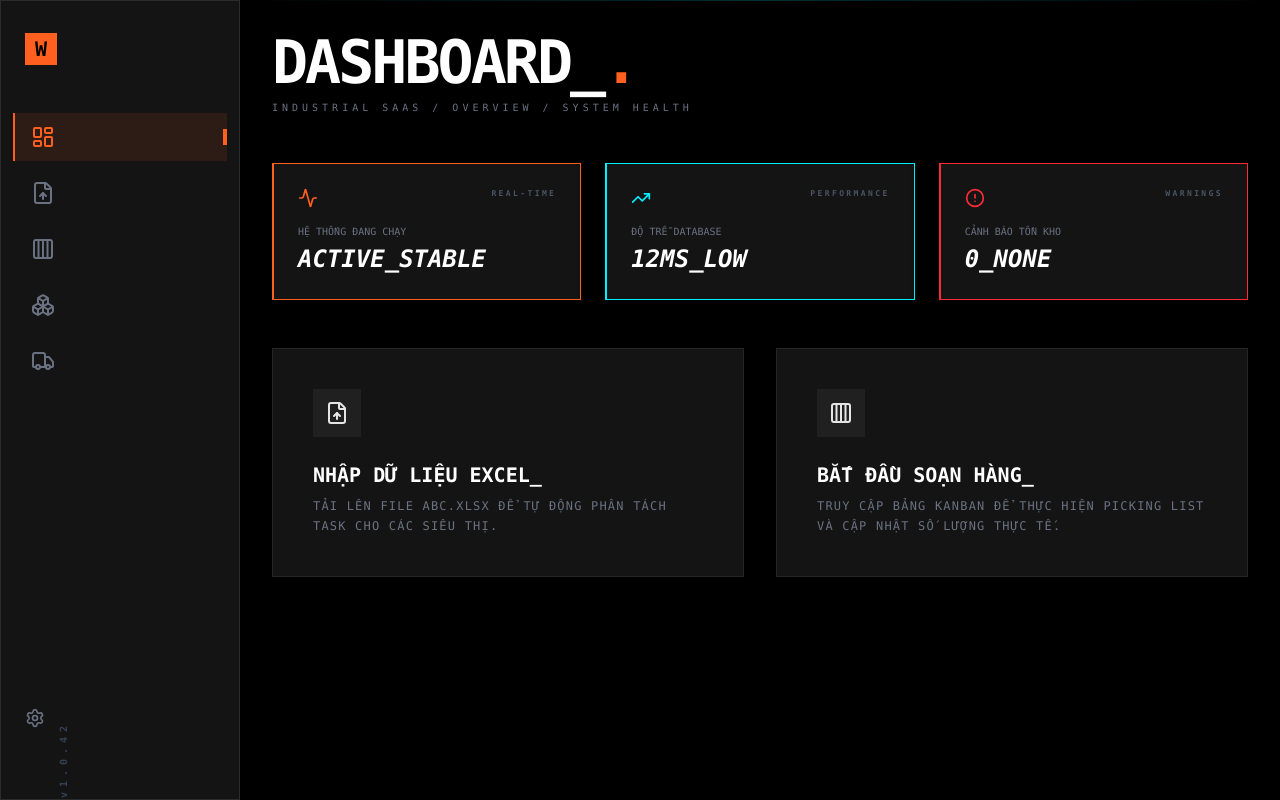
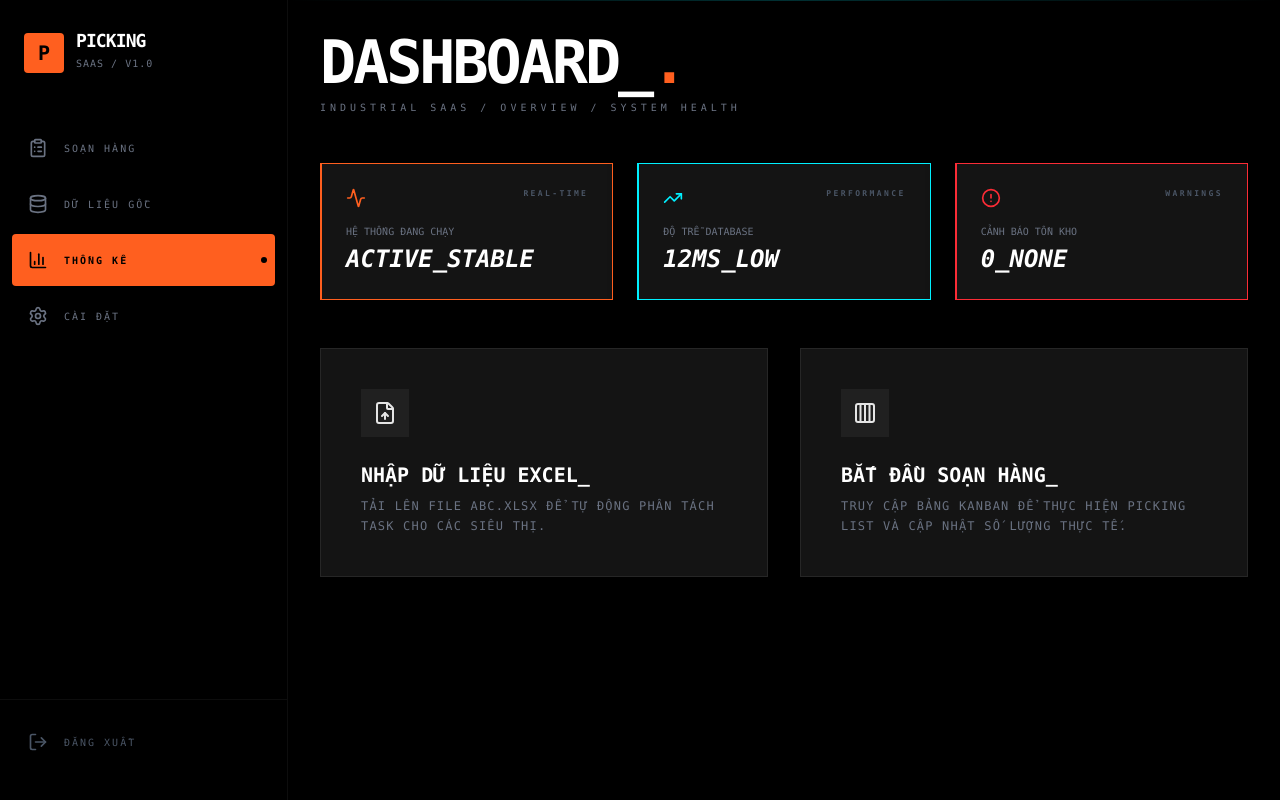
Before and after one commit to nhattruong22690-dotcom/pickinglist, a Next.js app: page / in a window 1280 px wide. Built offline with nearby package versions, Linux system fonts and the light colour scheme.

Commit message:
feat: make sidebar responsive and hidden on mobile/tablet

```diff
--- a/src/features/picking/components/KanbanBoard.tsx
+++ b/src/features/picking/components/KanbanBoard.tsx
@@ -216,7 +216,7 @@ const SummaryTable = ({ items }: { items: any[] }) => {
                   {row.remainderQty > 0 && (
                     <div className="flex items-baseline justify-center gap-1.5">
                       <span className="text-2xl font-black text-[var(--primary)]">{row.remainderQty}</span>
-                      <span className="text-[10px] font-black text-[var(--primary)]/60 uppercase tracking-tighter">Cái lẻ</span>
+                      <span className="text-[10px] font-black text-[var(--primary)]/60 uppercase tracking-tighter">Cái</span>
                     </div>
                   )}
                 </td>
@@ -424,7 +424,7 @@ export const KanbanBoard = ({ initialSessions }: { initialSessions: any[] }) =>
             session={activeSession}
             filteredSessions={filteredSessions}
             onClose={() => setActiveSession(null)}
-            onUpdate={() => {}}
+            onUpdate={() => { }}
             onSwitchSession={setActiveSession}
           />
         )}
--- a/src/shared/components/Sidebar.tsx
+++ b/src/shared/components/Sidebar.tsx
@@ -1,94 +1,138 @@
 "use client";
 
-import React from "react";
+import React, { useState } from "react";
+import Link from "next/link";
 import {
   LayoutDashboard,
-  Boxes,
-  Truck,
-  FileUp,
-  Columns4,
   Settings,
-  ChevronRight
+  LogOut,
+  ClipboardList,
+  Menu,
+  X,
+  ChevronRight,
+  Database,
+  BarChart3
 } from "lucide-react";
 import { cn } from "@/shared/lib/utils";
-import Link from "next/link";
-import { motion } from "framer-motion";
+import { motion, AnimatePresence } from "framer-motion";
 
-export const Sidebar = ({ activeTab }: { activeTab: string }) => {
+interface SidebarProps {
+  activeTab: "picking" | "master" | "dashboard" | "settings";
+}
+
+export const Sidebar = ({ activeTab }: SidebarProps) => {
+  const [isOpen, setIsOpen] = useState(false);
+
   const menuItems = [
-    { id: "dashboard", icon: LayoutDashboard, label: "Tổng Quan", href: "/" },
-    { id: "import", icon: FileUp, label: "Nhập Dữ Liệu", href: "/import" },
-    { id: "picking", icon: Columns4, label: "Soạn Hàng", href: "/picking" },
-    { id: "inventory", icon: Boxes, label: "Tồn Kho", href: "#" },
-    { id: "shipping", icon: Truck, label: "Giao Hàng", href: "#" },
+    { id: "picking", label: "Soạn hàng", icon: ClipboardList, href: "/picking" },
+    { id: "master", label: "Dữ liệu gốc", icon: Database, href: "/master-data" },
+    { id: "dashboard", label: "Thống kê", icon: BarChart3, href: "#" },
+    { id: "settings", label: "Cài đặt", icon: Settings, href: "#" },
   ];
 
-  return (
-    <motion.aside
-      initial={{ width: 80 }}
-      whileHover={{ width: 240 }}
-      transition={{ type: "spring", stiffness: 300, damping: 30 }}
-      className="h-screen border-r border-white/10 flex flex-col py-8 glass-panel z-50 group/sidebar overflow-hidden sticky top-0"
-    >
-      {/* Logo */}
-      <div className="flex items-center px-6 mb-12 gap-4">
-        <div className="w-8 h-8 min-w-[32px] bg-[var(--primary)] flex items-center justify-center text-black font-black text-xl">
-          W
+  const SidebarContent = () => (
+    <div className="flex flex-col h-full py-8">
+      {/* Brand Header */}
+      <div className="px-6 mb-12">
+        <div className="flex items-center gap-3">
+          <div className="w-10 h-10 bg-[var(--primary)] flex items-center justify-center rounded-sm">
+            <span className="text-black font-black text-xl">P</span>
           </div>
-        <span className="text-white font-black tracking-tighter uppercase whitespace-nowrap opacity-0 group-hover/sidebar:opacity-100 transition-opacity duration-300">
-          Warehouse <span className="text-[var(--primary)]">SaaS</span>
-        </span>
+          <div>
+            <h2 className="text-white font-black tracking-tighter text-lg leading-none">PICKING</h2>
+            <span className="text-[10px] text-gray-500 uppercase tracking-widest">SaaS / v1.0</span>
+          </div>
+        </div>
       </div>
 
       {/* Navigation */}
-      <nav className="flex-1 flex flex-col gap-2 px-3">
-        {menuItems.map((item) => (
-          <Link key={item.id} href={item.href}>
-            <div className={cn(
-              "flex items-center gap-4 px-4 py-3 rounded-none transition-all relative group/item",
-              activeTab === item.id
-                ? "bg-[var(--primary)]/10 border-l-2 border-[var(--primary)]"
-                : "hover:bg-white/5 border-l-2 border-transparent"
-            )}>
-              <item.icon
+      <nav className="flex-1 space-y-1 px-3">
+        {menuItems.map((item) => {
+          const isActive = activeTab === item.id;
+          return (
+            <Link
+              key={item.id}
+              href={item.href}
+              onClick={() => setIsOpen(false)}
               className={cn(
-                  "min-w-[24px] transition-transform duration-300 group-hover/item:scale-110",
-                  activeTab === item.id ? "text-[var(--primary)]" : "text-gray-500 group-hover/item:text-white"
+                "group flex items-center justify-between px-4 py-4 rounded-sm transition-all relative overflow-hidden",
+                isActive
+                  ? "bg-[var(--primary)] text-black font-black"
+                  : "text-gray-500 hover:text-white hover:bg-white/5"
               )}
-                size={24}
+            >
+              <div className="flex items-center gap-4 relative z-10">
+                <item.icon size={20} className={cn(isActive ? "text-black" : "group-hover:text-[var(--primary)]")} />
+                <span className="text-[10px] uppercase tracking-[0.2em]">{item.label}</span>
+              </div>
+              {isActive && (
+                <motion.div
+                  layoutId="active-indicator"
+                  className="absolute right-2 w-1.5 h-1.5 bg-black rounded-full"
                 />
-              <span className={cn(
-                "whitespace-nowrap uppercase text-[10px] font-bold tracking-widest transition-all duration-300 opacity-0 group-hover/sidebar:opacity-100",
-                activeTab === item.id ? "text-white" : "text-gray-500 group-hover/item:text-white"
-              )}>
-                {item.label}
-              </span>
-
-              {/* Subtle indicator for active tab when collapsed */}
-              {activeTab === item.id && (
-                <div className="absolute right-0 w-1 h-4 bg-[var(--primary)] opacity-100 group-hover/sidebar:opacity-0 transition-opacity" />
               )}
-            </div>
             </Link>
-        ))}
+          );
+        })}
       </nav>
 
-      {/* Footer Info */}
-      <div className="mt-auto px-6 space-y-6">
-        <div className="flex items-center gap-4 text-gray-500 hover:text-white cursor-pointer transition-colors group/settings">
-          <Settings size={20} className="min-w-[20px] group-hover/settings:rotate-90 transition-transform duration-500" />
-          <span className="text-[10px] font-bold uppercase tracking-widest opacity-0 group-hover/sidebar:opacity-100 transition-opacity">
-            Cài đặt
-          </span>
-        </div>
-
-        <div className="flex items-center gap-4">
-          <div className="text-[10px] -rotate-90 text-gray-700 font-bold whitespace-nowrap tracking-[0.5em] group-hover/sidebar:rotate-0 group-hover/sidebar:text-[8px] transition-all duration-300">
-            v1.0.42
-          </div>
-          <div className="h-[1px] flex-1 bg-white/5 opacity-0 group-hover/sidebar:opacity-100 transition-opacity" />
+      {/* Footer */}
+      <div className="px-3 pt-4 border-t border-white/5">
+        <button className="w-full flex items-center gap-4 px-4 py-4 text-gray-600 hover:text-red-500 hover:bg-red-500/5 rounded-sm transition-all">
+          <LogOut size={20} />
+          <span className="text-[10px] uppercase tracking-[0.2em]">Đăng xuất</span>
+        </button>
       </div>
     </div>
+  );
+
+  return (
+    <>
+      {/* Mobile Menu Button - Only visible on small screens */}
+      <button
+        onClick={() => setIsOpen(true)}
+        className="lg:hidden fixed top-6 right-6 z-[60] w-12 h-12 bg-white/5 backdrop-blur-md border border-white/10 rounded-sm flex items-center justify-center text-white active:scale-95 transition-all shadow-2xl"
+      >
+        <Menu size={24} />
+      </button>
+
+      {/* Static Sidebar for Large Screens */}
+      <aside className="hidden lg:flex w-72 h-screen border-r border-white/5 bg-black flex-col sticky top-0 shrink-0">
+        <SidebarContent />
+      </aside>
+
+      {/* Mobile Drawer Sidebar */}
+      <AnimatePresence>
+        {isOpen && (
+          <>
+            {/* Backdrop */}
+            <motion.div
+              initial={{ opacity: 0 }}
+              animate={{ opacity: 1 }}
+              exit={{ opacity: 0 }}
+              onClick={() => setIsOpen(false)}
+              className="fixed inset-0 bg-black/80 backdrop-blur-sm z-[70] lg:hidden"
+            />
+
+            {/* Drawer */}
+            <motion.aside
+              initial={{ x: "-100%" }}
+              animate={{ x: 0 }}
+              exit={{ x: "-100%" }}
+              transition={{ type: "spring", damping: 25, stiffness: 200 }}
+              className="fixed top-0 left-0 bottom-0 w-80 bg-[#0a0a0a] z-[80] border-r border-white/10 lg:hidden shadow-2xl shadow-black/100"
+            >
+              <button
+                onClick={() => setIsOpen(false)}
+                className="absolute top-6 right-6 p-2 text-gray-500 hover:text-white"
+              >
+                <X size={24} />
+              </button>
+              <SidebarContent />
             </motion.aside>
+          </>
+        )}
+      </AnimatePresence>
+    </>
   );
 };
```
Lines whose indentation alone changed are shown as unchanged.
